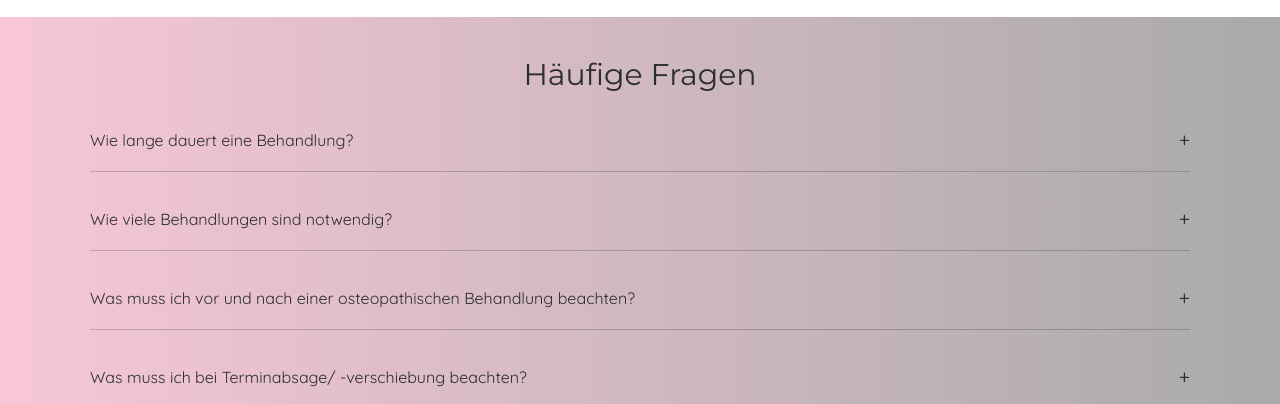
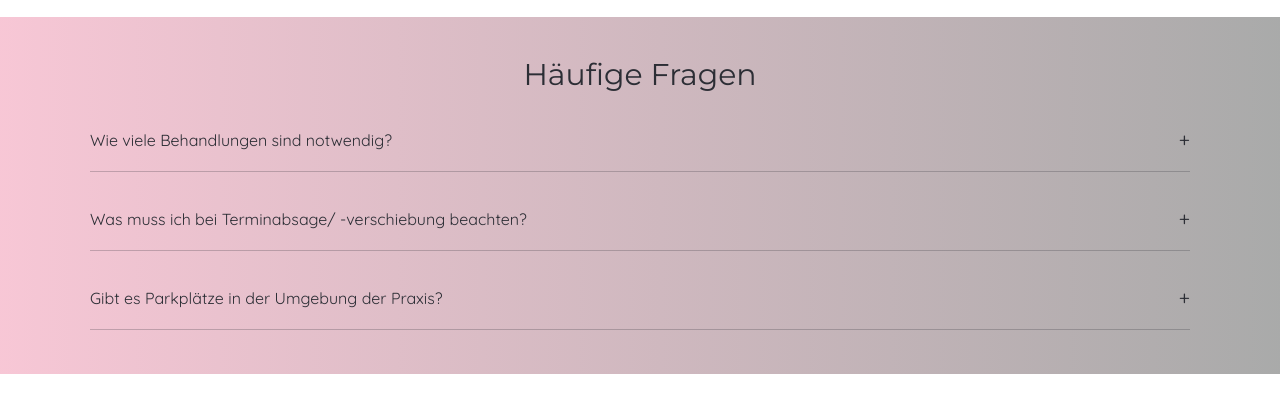
Before and after one commit to LenaMazurenko/praxis, a React (Create React App) app: page / in a window 1280 px wide. Shown: the part 3100-3504 px from the top of the page. Built offline with nearby package versions, Linux system fonts and the light colour scheme.

Commit message:
edited heufige Frage

```diff
--- a/src/Pages/Home.js
+++ b/src/Pages/Home.js
@@ -52,19 +52,9 @@ export const Home = () => {
     };
     const items = [
         {
-            title: "Wie lange dauert eine Behandlung?",
-            content:
-                "Für den Erstkontakt sind 60 Minuten eingeplant. Die Dauer eines Folgetermins wird anschließend gemeinsam besprochen.",
-        },
-        {
             title: "Wie viele Behandlungen sind notwendig?",
             content:
                 "Der Anzahl der Behandlungen wird im persönlichen Gespräch fachlich bewertet und individuell abgestimmt. Grundsächlich werden bei Naturheilkunde, Physiotherapie bzw. ästhetischen Anwendungen mehrere Behandlungen empfohlen. Eine Serie von min 3-4 Behandlungen führt zu einem Ergebnis. ",
-        },
-        {
-            title: "Was muss ich vor und nach einer osteopathischen Behandlung beachten?",
-            content:
-                "Bitte wählen Sie Ihren Termin, so dass Sie möglichst entspannt ankommen und wenn möglich nicht zu viele Termine im Anschluss wahrnehmen müssen. Trinken Sie viel Wasser, wenig Alkohol und bewegen Sie sich ohne Überanstrengung oder gönnen sich Ruhe. Die Behandlung ist nicht mit dem Verlassen der Praxis beendet, sie fängt da erst an. Ihr Körper wird auf die Behandlungsreize noch einige Zeit reagieren. Erstverschlimmerungen sind sehr selten, zeigen sich bestenfalls in Form eines Muskelkaters. Sollten Beschwerden verstärkt auftreten und länger als 2 Tage andauern, bitte ich Sie, sich mit mir in Verbindung zu setzten. ",
         },
         {
             title: "Was muss ich bei Terminabsage/ -verschiebung beachten?",
--- a/src/Pages/Service.js
+++ b/src/Pages/Service.js
@@ -278,7 +278,7 @@ export const Service = () => {
             title: "Gesichtslymphdrainage",
             content: (
                 <p className="pt-2 ps-4">
-                    Eine sanfte Massage, die den Abfluss von Lymph- flüssigkeit
+                    Eine sanfte Massage, die den Abfluss von Lymphflüssigkeit
                     fördert und Schwellungen reduziert
                 </p>
             ),
```
Also changed, not shown: 1 other file (tests, documents, lock files or other folders).
